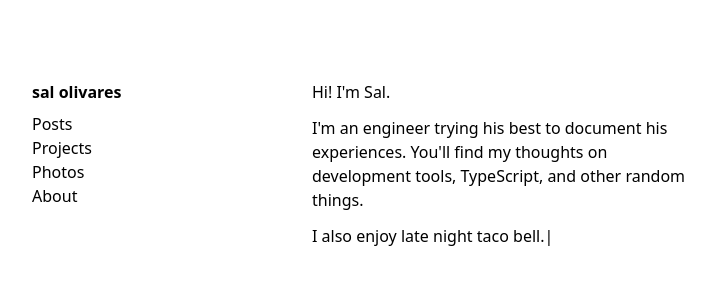
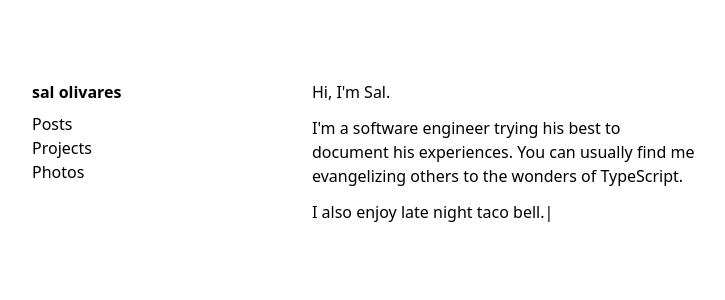
Before and after one commit to salolivares/salolivares.com, a Next.js app: page / in a window 1280 px wide. Shown: the top 300 px of the page, without its empty margins (8-733 px from the left). Built offline with nearby package versions, Linux system fonts and the light colour scheme.

Commit message:
removed about page from navigation, update post css

```diff
--- a/components/layout/Wrapper.tsx
+++ b/components/layout/Wrapper.tsx
@@ -15,7 +15,6 @@ const navLinks = [
   { link: '/posts', name: 'Posts' },
   { link: '/projects', name: 'Projects' },
   { link: '/photos', name: 'Photos' },
-  { link: '/about', name: 'About' },
 ];
 
 const Wrapper = ({ children, title = 'Sal Olivares', description = '', photoMode = false }: WrapperProps) => {
--- a/pages/index.tsx
+++ b/pages/index.tsx
@@ -9,10 +9,10 @@ import { shuffleArray } from '../utils/utils';
 const IndexPage = () => (
   <Wrapper title="Sal Olivares" description="Sal Olivares. Software Engineer.">
     <ContentSection className="lg:pr-64">
-      <p>Hi! I&apos;m Sal.</p>
+      <p>Hi, I&apos;m Sal.</p>
       <p>
-        I&apos;m an engineer trying his best to document his experiences. You&apos;ll find my thoughts on development
-        tools, TypeScript, and other random things.
+        I&apos;m a software engineer trying his best to document his experiences. You can usually find me evangelizing
+        others to the wonders of TypeScript.
       </p>
       <p>
         I also enjoy{' '}
--- a/posts/2016-10-06-open-iterm2-here-context-menu-option.md
+++ b/posts/2016-10-06-open-iterm2-here-context-menu-option.md
@@ -1,5 +1,5 @@
 ---
-title: Open iTerm2 Here Context Menu option for Finder
+title: Open iTerm2 Here context menu option
 date: 2016-10-07
 ---
 
--- a/styles/globals.css
+++ b/styles/globals.css
@@ -13,7 +13,7 @@ a {
 @layer components {
   .post-content {}
   .post-content h1 {
-    @apply mt-8 mb-2 text-2xl font-semibold;
+    @apply mt-8 mb-4 text-2xl font-semibold;
   }
   .post-content pre {
     @apply rounded-lg;
```
